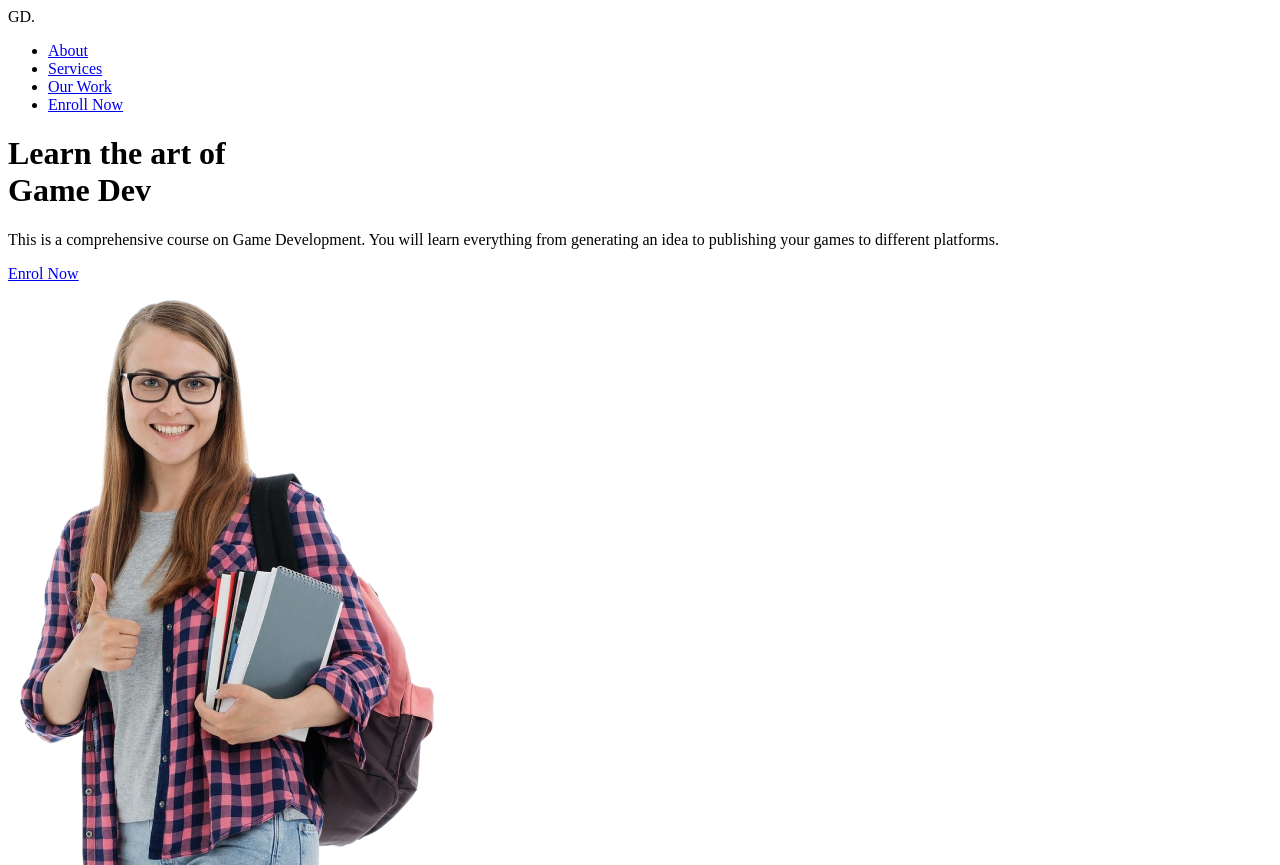
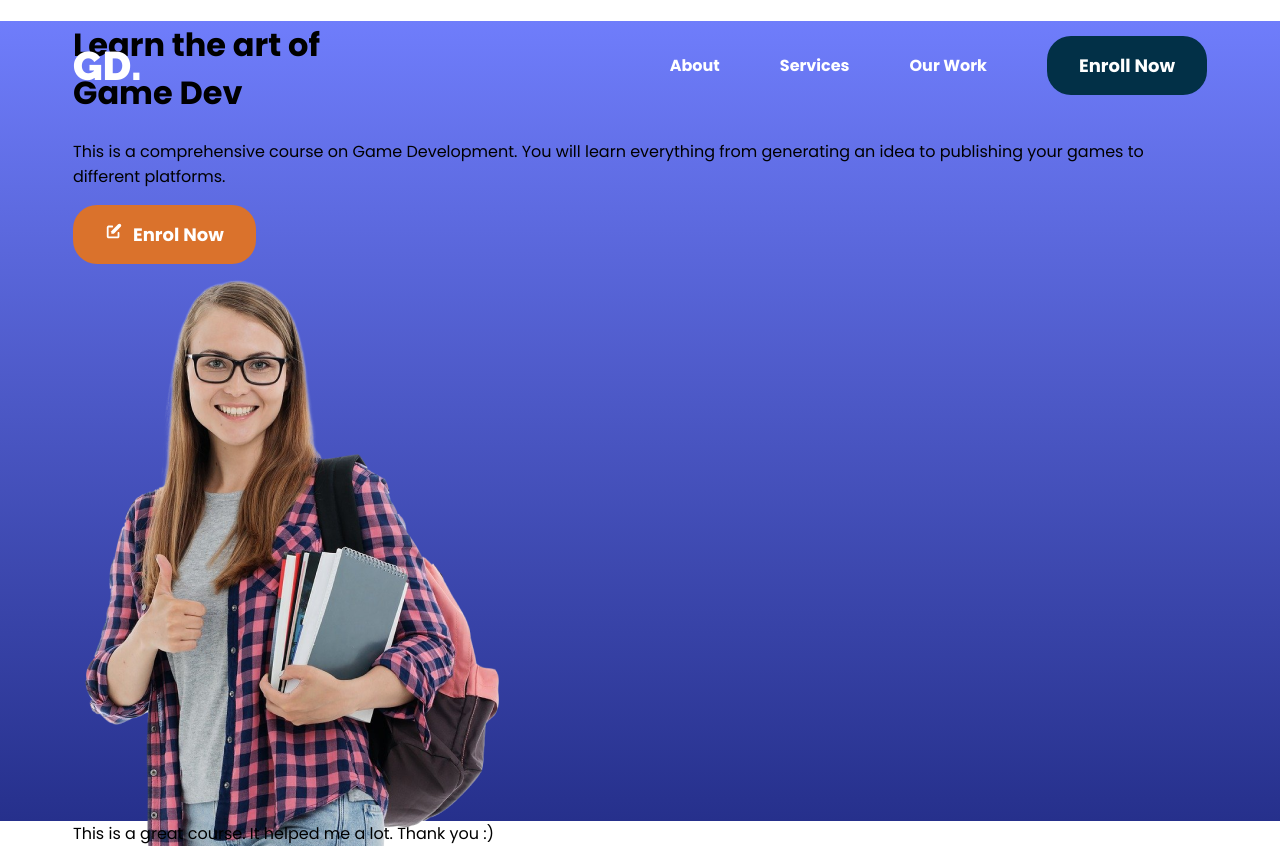
Before and after one commit to daliaahmed257/Landing-Page, a plain HTML site: page index.html in a window 1280 px wide. Shown: the top 865 px of the page. Drawn offline with Linux system fonts and the light colour scheme.

Commit message:
btns and navigation style

```diff
--- a/index.html
+++ b/index.html
@@ -44,7 +44,7 @@
                         Game Dev</h1>
                     <p>This is a comprehensive course on Game Development. You will learn everything from generating an
                         idea to publishing your games to different platforms.</p>
-                    <a href="#" class="btn light">Enrol Now</a>
+                    <a href="#" class="btn light enrol-icon">Enrol Now</a>
                 </div>
 
                 <div class="right">
--- a/style.css
+++ b/style.css
@@ -5,3 +5,93 @@
     --light-color: #E8F7FB;
     --light-blue-color: #6F7DFB;
 }
+
+*,
+*::after,
+*::before {
+    box-sizing: border-box;
+}
+
+body {
+    margin: 0;
+    font-family: "Poppins", sans-serif;
+}
+
+.wrapper {
+    max-width: 1134px;
+    margin: 0 auto;
+}
+
+/* Buttons */
+
+.btn {
+    padding: 16px 32px;
+    border-radius: 24px;
+    color: white;
+    display: inline-block;
+    font-size: 18px;
+    font-weight: bold;
+    text-decoration: none;
+    position: relative;
+}
+
+.btn.dark {
+    background-color: var(--dark-blue-color);
+}
+
+.btn.light {
+    background-color: var(--orange-color);
+}
+
+.btn.enrol-icon::before {
+    content: url('./images/enroll-icon.svg');
+    position: absolute;
+    top: 50%;
+    left: 32px;
+    transform: translateY(-50%);
+}
+
+.btn.enrol-icon {
+    padding-left: 60px;
+}
+
+
+/* Header */
+
+header {
+    background: linear-gradient(180deg, #6F7DFB 0%, #26308C 100%);
+    height: 100vh;
+    width: 100%;
+}
+
+nav {
+    display: flex;
+    justify-content: space-between;
+    align-items: center;
+    position: fixed;
+    width: 1134px;
+    top: 36px;
+    z-index: 100;
+}
+
+nav .logo {
+    color: white;
+    font-size: 40px;
+    font-weight: 900;
+    font-family: "Raleway", sans-serif;
+}
+
+nav ul {
+    display: flex;
+    align-items: center;
+    gap: 60px;
+    list-style: none;
+    margin: 0;
+}
+
+nav ul li a {
+    font-weight: bold;
+    color: white;
+    font-size: 16px;
+    text-decoration: none;
+}
```
